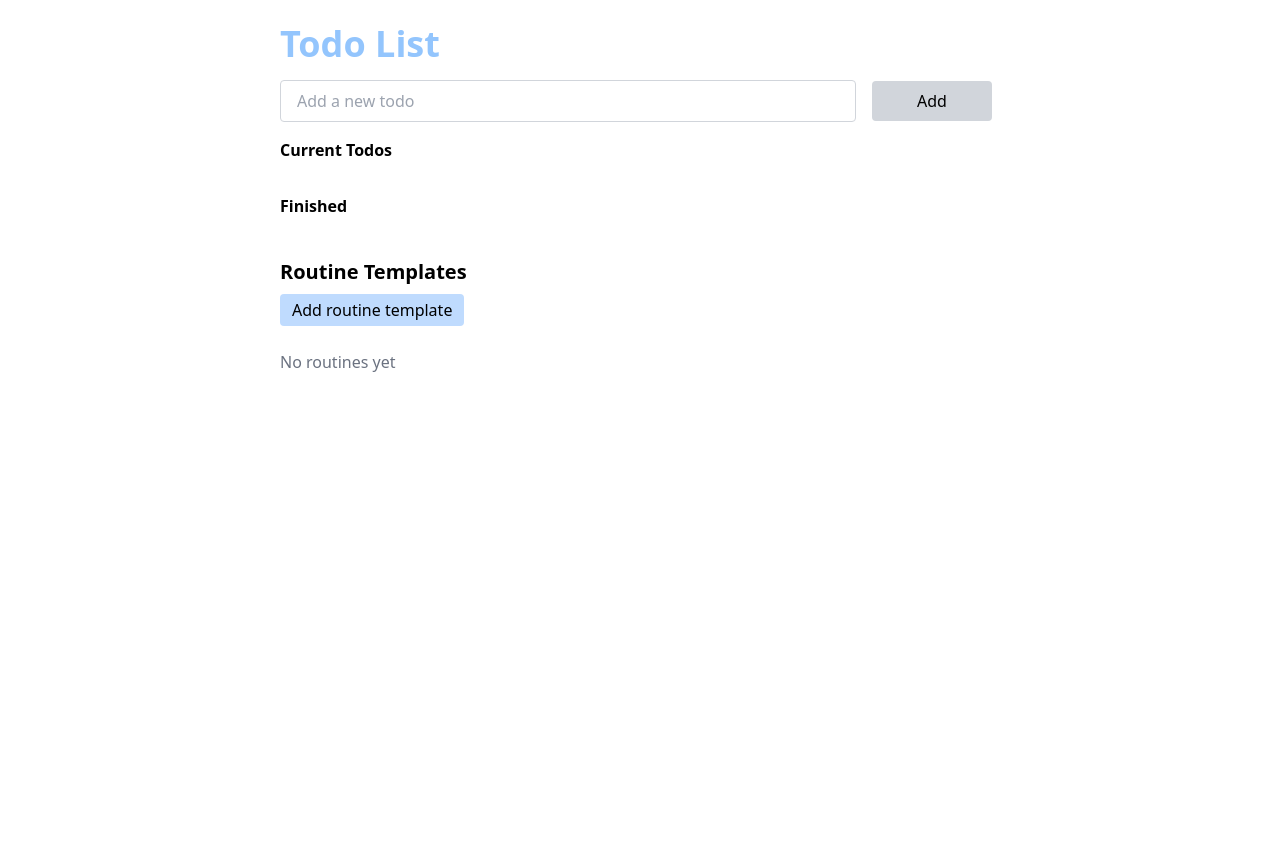
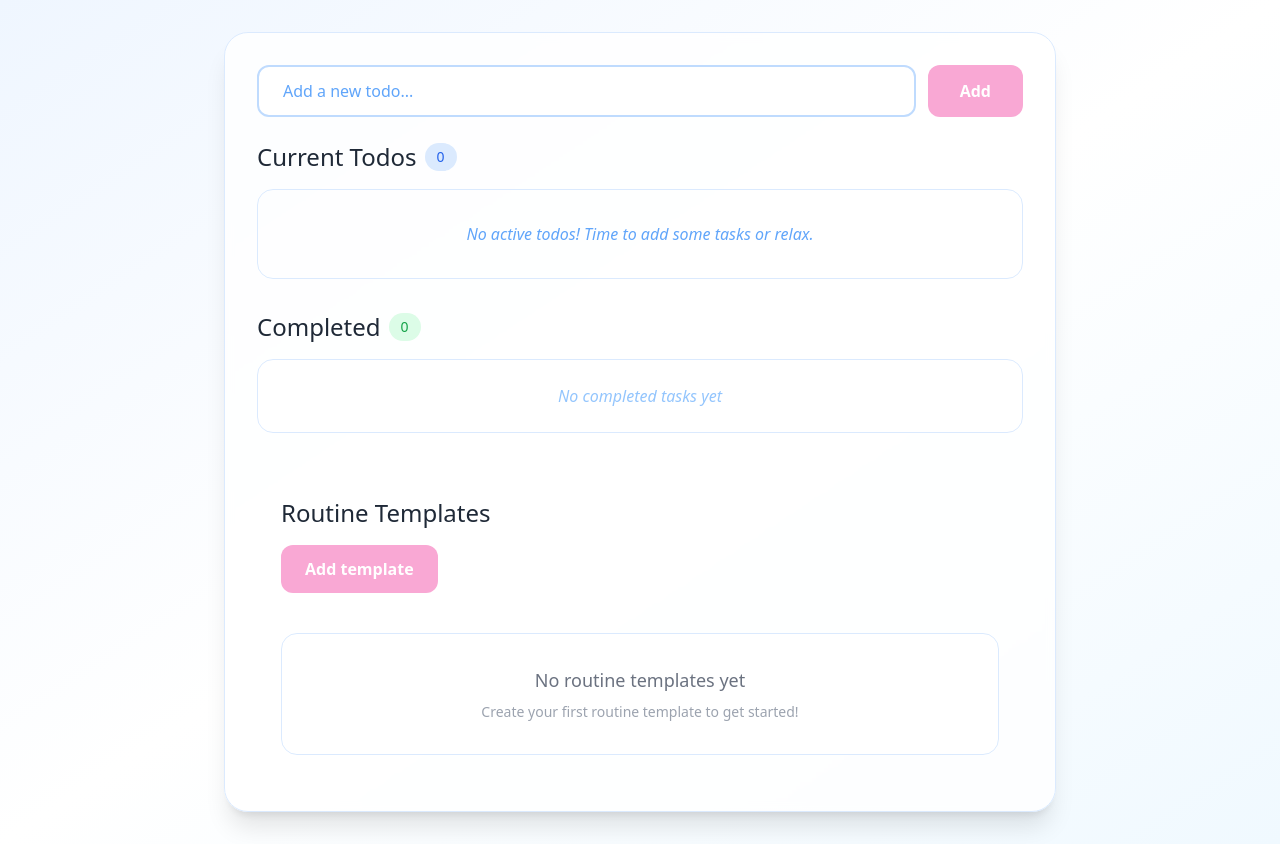
Before and after one commit to carolinejeppesen/todo-nuxt3, a Nuxt app: page / in a window 1280 px wide. Before the commit the page ends 800 px from the top, so only its background shows below. Built offline with nearby package versions, Linux system fonts and the light colour scheme.

Commit message:
styled using tailwindcss

```diff
--- a/components/CategoryList.vue
+++ b/components/CategoryList.vue
@@ -3,67 +3,117 @@ const props = defineProps({
   categories: { type: Array, required: true },
 });
 
-const emit = defineEmits(["add-to-today", "edit-routine", "delete-category", "delete-routine", "delete-task"]);
+const emit = defineEmits([
+  "add-to-today",
+  "edit-routine",
+  "delete-category",
+  "delete-routine",
+  "delete-task",
+]);
 </script>
 
 <template>
   <div class="mt-6 space-y-6">
-    <div v-for="cat in categories" :key="cat.id" class="border rounded p-4">
-      <h3 class="text-lg font-semibold">{{ cat.name }}</h3>
+    <div
+      v-for="cat in categories"
+      :key="cat.id"
+          >
+      <div class="py-4 border-b border-gray-200">
+        <div class="flex items-center justify-between group">
+          <h3 class="text-xl font-medium text-gray-800 flex items-center gap-2">
+            {{ cat.name }}
+            <span
+              class="bg-pink-100 text-pink-600 px-3 py-1 rounded-full text-sm font-medium"
+            >
+              {{ cat.routines.length }} routines
+            </span>
+          </h3>
           <button
             @click="$emit('delete-category', cat.id)"
-        class="text-red-500 hover:text-red-700 ml-2"
+            class="text-red-500 hover:text-red-700 hover:bg-red-100 px-3 py-2 rounded-lg transition-all duration-200 font-medium opacity-0 group-hover:opacity-100"
             title="Delete category"
           >
-        Delete Category
+            🗑️
           </button>
-      <ul class="mt-3 space-y-4">
+        </div>
+      </div>
+
+      <div class="p-6">
+        <ul class="space-y-4">
           <li
             v-for="routine in cat.routines"
             :key="routine.id"
-          class="border rounded p-3"
+            class="border border-gray-200 rounded-xl group"
           >
+            <div class="flex items-center justify-between border-b border-gray-200 p-3">
+              <div class="flex-1">
+                <div class="flex items-center gap-3">
+                  <h4 class="font-medium text-gray-800 text-lg break-words">
+                    {{ routine.name }}
+                  </h4>
+                  <span
+                    class="bg-blue-100 text-blue-600 px-2 py-1 rounded-full text-xs font-medium"
+                  >
+                    {{ routine.tasks.length }} tasks
+                  </span>
+                </div>
+              </div>
+
+              <div class="flex gap-2 opacity-0 group-hover:opacity-100 transition-opacity duration-200">
                 <button
-            @click="$emit('delete-routine', cat.id, routine.id)"
-            class="text-red-500 hover:text-red-700 ml-2"
-            title="Delete routine"
+                  class="hover:bg-green-100 px-3 py-2 rounded-lg transition-all duration-200"
+                  @click="$emit('add-to-today', routine)"
                 >
-            Delete routine
+                  ➕
                 </button>
                 <button
                   @click="$emit('edit-routine', cat.id, routine.id)"
-            class="ml-2 px-3 py-1 bg-gray-200 rounded"
-            title="Edit routine">
-            Edit routine
+                  class="hover:bg-orange-100 px-3 py-2 rounded-lg transition-all duration-200"
+                  title="Edit routine"
+                >
+                  ✏️
                 </button>
-          <div class="flex items-center justify-between">
-            <div class="font-medium">{{ routine.name }}</div>
                 <button
-              class="px-3 py-1 bg-gray-200 rounded"
-              @click="$emit('add-to-today', routine)"
+                  @click="$emit('delete-routine', cat.id, routine.id)"
+                  class="hover:bg-red-100 px-3 py-2 rounded-lg transition-all duration-200"
+                  title="Delete routine"
                 >
-              + Add to today’s todos
+                  🗑️
                 </button>
               </div>
+            </div>
 
-          <ul class="mt-2 list-disc ml-6">
-            <li v-for="task in routine.tasks" :key="task.id">
+            <ul class="divide-y divide-gray-200">
+              <li
+                v-for="task in routine.tasks"
+                :key="task.id"
+                class="flex items-center justify-between px-3 py-3 group"
+              >
+                <span class="text-gray-700 font-light break-words flex-1">
                   {{ task.text }}
+                </span>
                 <button
                   @click="$emit('delete-task', cat.id, routine.id, task.id)"
-                class="text-red-500 hover:text-red-700 ml-2"
+                  class="text-red-400 hover:text-red-600 hover:bg-red-100 px-2 py-1 rounded transition-all duration-200 ml-2 opacity-0 group-hover:opacity-100"
                   title="Delete task"
                 >
-                Delete task
+                  🗑️
                 </button>
               </li>
             </ul>
           </li>
         </ul>
       </div>
+    </div>
 
-    <p v-if="!categories || categories.length === 0" class="text-gray-500">
-      No routines yet
+    <div
+      v-if="!categories || categories.length === 0"
+      class="bg-white/60 rounded-2xl border border-blue-100 p-8 text-center"
+    >
+      <p class="text-gray-500 text-lg font-medium">No routine templates yet</p>
+      <p class="text-gray-400 text-sm mt-2">
+        Create your first routine template to get started!
       </p>
     </div>
+  </div>
 </template>
--- a/components/RoutineForm.vue
+++ b/components/RoutineForm.vue
@@ -53,49 +53,72 @@ const onSave = () => {
 </script>
 
 <template>
-  <div class="mt-4 p-4 border rounded space-y-3">
-    <h3 v-if="editingRoutine" class="text-lg font-semibold">Edit Routine</h3>
-    <h3 v-else class="text-lg font-semibold">Add Routine Template</h3>
-    <div class="grid gap-2">
+  <div class="mt-6 bg-white/60 rounded-2xl p-6 border border-blue-100">
+    <h3 class="text-xl font-medium text-gray-800 mb-6">
+      {{ editingRoutine ? 'Edit Routine' : 'Add Routine Template' }}
+    </h3>
+
+    <div class="space-y-4 mb-6">
+      <div>
+        <label class="block text-sm font-medium text-gray-700 mb-2">Category</label>
         <input
           v-model="categoryName"
-        class="border rounded px-3 py-2"
-        placeholder="Category (e.g. Gym)"
-      />
-      <input
-        v-model="routineName"
-        class="border rounded px-3 py-2"
-        placeholder="Routine name (e.g. Leg Day)"
+          class="w-full border-2 border-blue-200 rounded-xl px-4 py-3 bg-white focus:border-blue-400 focus:ring-4 focus:ring-blue-100 transition-all duration-200 placeholder-blue-400"
+          placeholder="Category (e.g. Gym, Work, Personal)"
         />
       </div>
 
-    <div class="space-y-2">
-      <div v-for="(t, i) in taskTexts" :key="i" class="flex items-center gap-2">
+      <div>
+        <label class="block text-sm font-medium text-gray-700 mb-2">Routine Name</label>
+        <input
+          v-model="routineName"
+          class="w-full border-2 border-blue-200 rounded-xl px-4 py-3 bg-white focus:border-blue-400 focus:ring-4 focus:ring-blue-100 transition-all duration-200 placeholder-blue-400"
+          placeholder="Routine name (e.g. Morning Workout, Daily Standup)"
+        />
+      </div>
+    </div>
+
+    <div class="mb-6">
+      <label class="block text-sm font-medium text-gray-700 mb-3">Tasks</label>
+      <div class="space-y-3">
+        <div v-for="(t, i) in taskTexts" :key="i" class="flex items-center gap-3 group">
+          <div class="flex-1">
             <input
               v-model="taskTexts[i]"
-          class="flex-1 border rounded px-3 py-2"
-          placeholder="Task (e.g. Squats)"
+              class="w-full border-2 border-blue-200 rounded-xl px-4 py-3 bg-white focus:border-blue-400 focus:ring-4 focus:ring-blue-100 transition-all duration-200 placeholder-blue-400"
+              :placeholder="`Task ${i + 1} (e.g. 10 push-ups, Review code)`"
             />
+          </div>
           <button
-          class="px-2 py-1 border rounded"
+            class="p-3 text-red-500 hover:text-red-700 hover:bg-red-100 rounded-xl transition-all duration-200 transform hover:scale-110 opacity-0 group-hover:opacity-100"
             @click="removeTaskField(i)"
             :disabled="taskTexts.length === 1"
             title="Remove this task"
           >
-          −
+            🗑️
           </button>
         </div>
 
-      <button class="mt-1 px-3 py-1 border rounded" @click="addTaskField">
-        + Add task
+        <button
+          class="w-full bg-white hover:bg-blue-50 text-blue-700 border-2 border-dashed border-blue-300 rounded-xl px-4 py-3 font-medium transition-all duration-200"
+          @click="addTaskField"
+        >
+          Add another task
         </button>
       </div>
+    </div>
 
-    <div class="flex gap-2">
-      <button class="bg-green-300 px-3 py-1 rounded" @click="onSave">
+    <div class="flex gap-3 pt-4 border-t border-blue-100">
+      <button
+        class="flex-1 bg-green-400 text-white rounded-xl px-6 py-3 font-medium transition-all duration-200 transform hover:scale-105"
+        @click="onSave"
+      >
         {{ editingRoutine ? 'Update routine' : 'Save routine' }}
       </button>
-      <button class="px-3 py-1 border rounded" @click="$emit('cancel')">
+      <button
+        class="px-6 py-3 bg-gre-100 hover:bg-gray-200 text-gray-700 rounded-xl font-medium transition-all duration-200 transform hover:scale-105"
+        @click="$emit('cancel')"
+      >
         Cancel
       </button>
     </div>
--- a/pages/index.vue
+++ b/pages/index.vue
@@ -1,21 +1,35 @@
 <template>
-  <div class ="max-w-3xl mx-auto p-6">
-    <h1 class="text-4xl font-bold text-blue-300">Todo List</h1>
-
+  <div class="min-h-screen bg-gradient-to-br from-blue-50 via-white to-sky-50">
+    <div class="max-w-4xl mx-auto p-8">
+      <div class="bg-white/80 backdrop-blur-sm rounded-3xl shadow-xl border border-blue-100 p-8">
         <!-- New task -->
+        <div class=" mb-6">
+          <div class="flex gap-3">
             <input
               v-model="newTask"
               @keyup.enter="addTask"
-      class="border border-gray-300 rounded px-4 py-2 mt-4 w-4/5"
-      placeholder="Add a new todo"
+              class="flex-1 border-2 border-blue-200 rounded-xl px-6 py-3 bg-white/90 backdrop-blur-sm focus:border-blue-400 focus:ring-4 focus:ring-blue-100 transition-all duration-200 placeholder-blue-400"
+              placeholder="Add a new todo..."
             />
-    <button @click="addTask" class="bg-gray-300 rounded px-4 py-2 mt-4 ml-4 w-1/6">
+            <button
+              @click="addTask"
+              class="bg-pink-300 text-white rounded-xl px-8 py-3 font-semibold transition-all duration-200 transform hover:scale-105 hover:shadow-lg"
+            >
               Add
             </button>
+          </div>
+        </div>
 
         <!-- Active -->
-    <h2 class="mt-4 font-semibold">Current Todos</h2>
-    <ul>
+        <div class="mb-8">
+          <h2 class="text-2xl font-medium text-gray-800 mb-4 flex items-center gap-2">
+            Current Todos
+            <span class="bg-blue-100 text-blue-600 px-3 py-1 rounded-full text-sm font-medium">
+              {{ activeTasksSorted.length }}
+            </span>
+          </h2>
+          <div class="rounded-2xl border border-blue-100 overflow-hidden">
+            <ul class="divide-y divide-blue-100">
               <TaskRow
                 v-for="task in activeTasksSorted"
                 :key="task.id"
@@ -26,10 +40,22 @@
                 @delete="deleteTask"
               />
             </ul>
+            <p v-if="activeTasksSorted.length === 0" class="text-blue-400 text-center py-8 italic">
+              No active todos! Time to add some tasks or relax.
+            </p>
+          </div>
+        </div>
 
         <!-- Finished -->
-    <h2 class="mt-8 font-semibold">Finished</h2>
-    <ul>
+        <div class="mb-10">
+          <h2 class="text-2xl font-medium text-gray-800 mb-4 flex items-center gap-2">
+            Completed
+            <span class="bg-green-100 text-green-600 px-3 py-1 rounded-full text-sm font-medium">
+              {{ finishedTasksSorted.length }}
+            </span>
+          </h2>
+          <div class="bg-white/40 rounded-2xl border border-blue-100 overflow-hidden">
+            <ul class="divide-y divide-blue-50">
               <TaskRow
                 v-for="task in finishedTasksSorted"
                 :key="task.id"
@@ -40,14 +66,22 @@
                 @delete="deleteTask"
               />
             </ul>
+            <p v-if="finishedTasksSorted.length === 0" class="text-blue-300 text-center py-6 italic">
+              No completed tasks yet
+            </p>
+          </div>
+        </div>
 
         <!-- Routine templates -->
-    <h2 class="mt-10 text-xl font-semibold">Routine Templates</h2>
+        <div class=" p-6">
+          <h2 class="text-2xl font-medium text-gray-800 mb-4 flex items-center gap-2">
+            Routine Templates
+          </h2>
           <button
-      class="mt-2 bg-blue-200 px-3 py-1 rounded"
+            class="bg-pink-300 text-white rounded-xl px-6 py-3 font-semibold transition-all duration-200 transform hover:scale-105 hover:shadow-lg mb-4"
             @click="showRoutineForm = !showRoutineForm"
           >
-      {{ showRoutineForm ? "Close form" : "Add routine template" }}
+            {{ showRoutineForm ? "Close form" : "Add template" }}
           </button>
 
           <RoutineForm
@@ -64,7 +98,11 @@
             @delete-category="deleteCategory"
             @delete-routine="deleteRoutine"
             @delete-task="deleteRoutineTask"
-    @edit-routine="startEditingRoutine"/>
+            @edit-routine="startEditingRoutine"
+          />
+        </div>
+      </div>
+    </div>
   </div>
 </template>
 
```
Also changed, not shown: components/TaskRow.vue (+22 -8 lines). Lines whose indentation alone changed are shown as unchanged.
